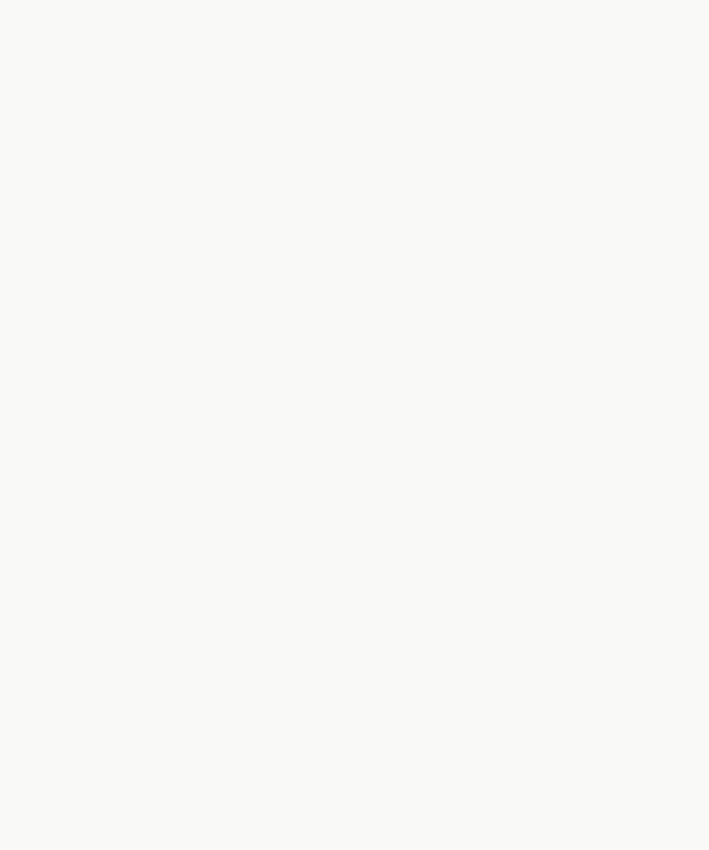
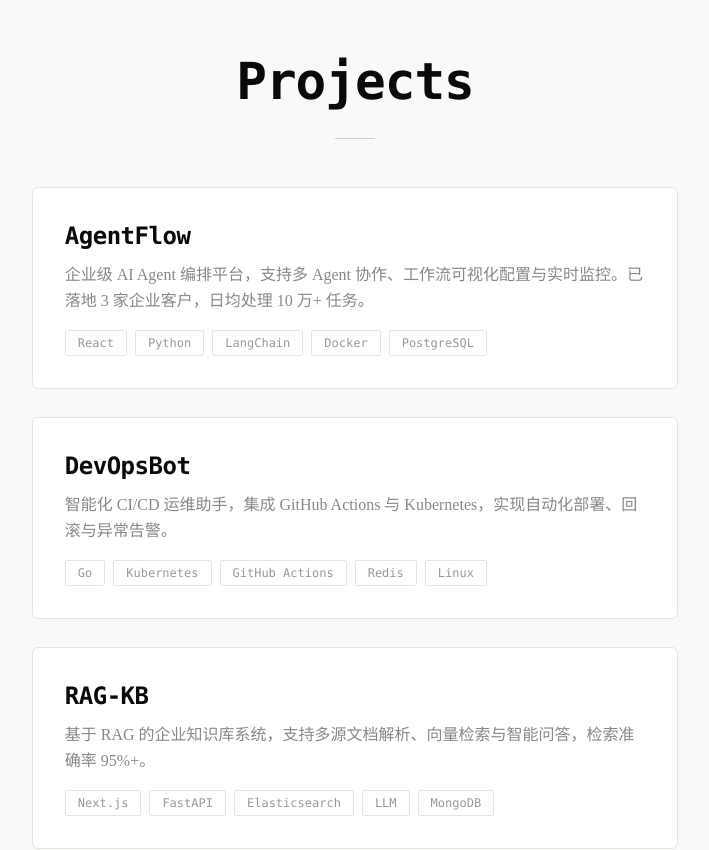
Before and after one commit to GitHobKing/personal, a React (Vite) app: page / in a window 1280 px wide. Shown: the part 1760-2610 px from the top of the page, without its empty margins (285-994 px from the left). Before the commit the page ends 1724 px from the top, so only its background shows below. Built offline with nearby package versions, Linux system fonts and the light colour scheme; the HTML template or start-up script is replaced by a standard one.

Commit message:
feat: add Projects section with 3D tilt-away cards

```diff
--- a/src/App.tsx
+++ b/src/App.tsx
@@ -3,6 +3,7 @@
 import Navigation from './components/Navigation'
 import Hero from './sections/Hero'
 import About from './sections/About'
+import Projects from './sections/Projects'
 
 function App() {
   return (
@@ -12,6 +13,7 @@
       <Navigation />
       <Hero />
       <About />
+      <Projects />
     </main>
   )
 }
--- /dev/null
+++ b/src/sections/Projects.tsx
@@ -0,0 +1,111 @@
+import { useRef, useCallback } from 'react'
+import { motion } from 'framer-motion'
+
+interface Project {
+  name: string
+  desc: string
+  tags: string[]
+}
+
+const projects: Project[] = [
+  {
+    name: 'AgentFlow',
+    desc: '企业级 AI Agent 编排平台，支持多 Agent 协作、工作流可视化配置与实时监控。已落地 3 家企业客户，日均处理 10 万+ 任务。',
+    tags: ['React', 'Python', 'LangChain', 'Docker', 'PostgreSQL'],
+  },
+  {
+    name: 'DevOpsBot',
+    desc: '智能化 CI/CD 运维助手，集成 GitHub Actions 与 Kubernetes，实现自动化部署、回滚与异常告警。',
+    tags: ['Go', 'Kubernetes', 'GitHub Actions', 'Redis', 'Linux'],
+  },
+  {
+    name: 'RAG-KB',
+    desc: '基于 RAG 的企业知识库系统，支持多源文档解析、向量检索与智能问答，检索准确率 95%+。',
+    tags: ['Next.js', 'FastAPI', 'Elasticsearch', 'LLM', 'MongoDB'],
+  },
+  {
+    name: 'AutoTestX',
+    desc: '自动化测试框架，支持 API / E2E / 性能测试，提供可视化报告与 CI 无缝集成。',
+    tags: ['TypeScript', 'Node.js', 'PostgreSQL', 'Docker', 'CI/CD'],
+  },
+]
+
+function ProjectCard({ project, index }: { project: Project; index: number }) {
+  const cardRef = useRef<HTMLDivElement>(null)
+
+  const handleMove = useCallback((e: React.MouseEvent) => {
+    const card = cardRef.current
+    if (!card) return
+    const rect = card.getBoundingClientRect()
+    const cx = rect.left + rect.width / 2
+    const cy = rect.top + rect.height / 2
+    const dx = (e.clientX - cx) / (rect.width / 2)
+    const dy = (e.clientY - cy) / (rect.height / 2)
+    card.style.transform = `rotateY(${-dx * 10}deg) rotateX(${dy * 10}deg)`
+  }, [])
+
+  const handleLeave = useCallback(() => {
+    const card = cardRef.current
+    if (card) card.style.transform = 'rotateY(0deg) rotateX(0deg)'
+  }, [])
+
+  return (
+    <motion.div
+      initial={{ opacity: 0, y: 30 }}
+      whileInView={{ opacity: 1, y: 0 }}
+      viewport={{ once: true, margin: '-80px' }}
+      transition={{ duration: 0.5, delay: index * 0.12 }}
+      style={{ perspective: 600 }}
+    >
+      <div
+        ref={cardRef}
+        onMouseMove={handleMove}
+        onMouseLeave={handleLeave}
+        className="bg-card-white border border-card-border rounded-md p-5 sm:p-8 cursor-pointer transition-shadow duration-300 hover:shadow-[0_12px_36px_rgba(0,0,0,0.08)]"
+        style={{ transformStyle: 'preserve-3d', transition: 'transform 0.12s ease-out, box-shadow 0.3s' }}
+      >
+        <h3 className="font-mono text-2xl font-bold text-text-primary tracking-[-0.5px] mb-2.5">
+          {project.name}
+        </h3>
+        <p className="font-fangsong text-base text-text-secondary leading-relaxed mb-4">
+          {project.desc}
+        </p>
+        <div className="flex flex-wrap gap-2">
+          {project.tags.map(tag => (
+            <span
+              key={tag}
+              className="font-mono text-xs text-text-muted px-3 py-1 border border-card-border rounded-sm"
+            >
+              {tag}
+            </span>
+          ))}
+        </div>
+      </div>
+    </motion.div>
+  )
+}
+
+export default function Projects() {
+  return (
+    <section id="projects" className="min-h-screen flex flex-col items-center justify-center bg-bg py-20">
+      <motion.div
+        initial={{ opacity: 0, y: 20 }}
+        whileInView={{ opacity: 1, y: 0 }}
+        viewport={{ once: true }}
+        transition={{ duration: 0.5 }}
+        className="text-center mb-12"
+      >
+        <h2 className="font-mono text-[51px] font-bold text-text-primary tracking-[-1px]">
+          Projects
+        </h2>
+        <div className="w-10 h-px bg-[#ccc] mx-auto mt-[18px]" />
+      </motion.div>
+
+      <div className="flex flex-col gap-7 max-w-[800px] mx-auto px-[6vw]">
+        {projects.map((p, i) => (
+          <ProjectCard key={p.name} project={p} index={i} />
+        ))}
+      </div>
+    </section>
+  )
+}
```
